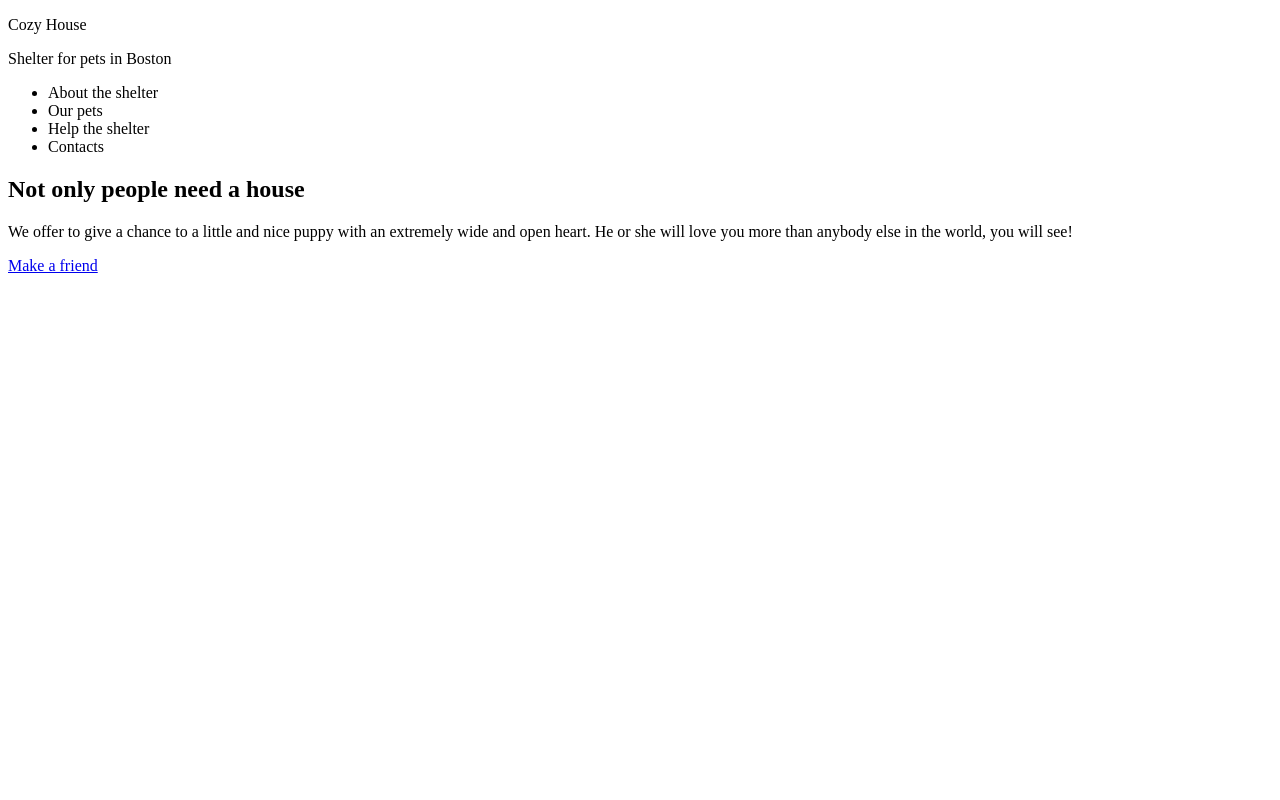
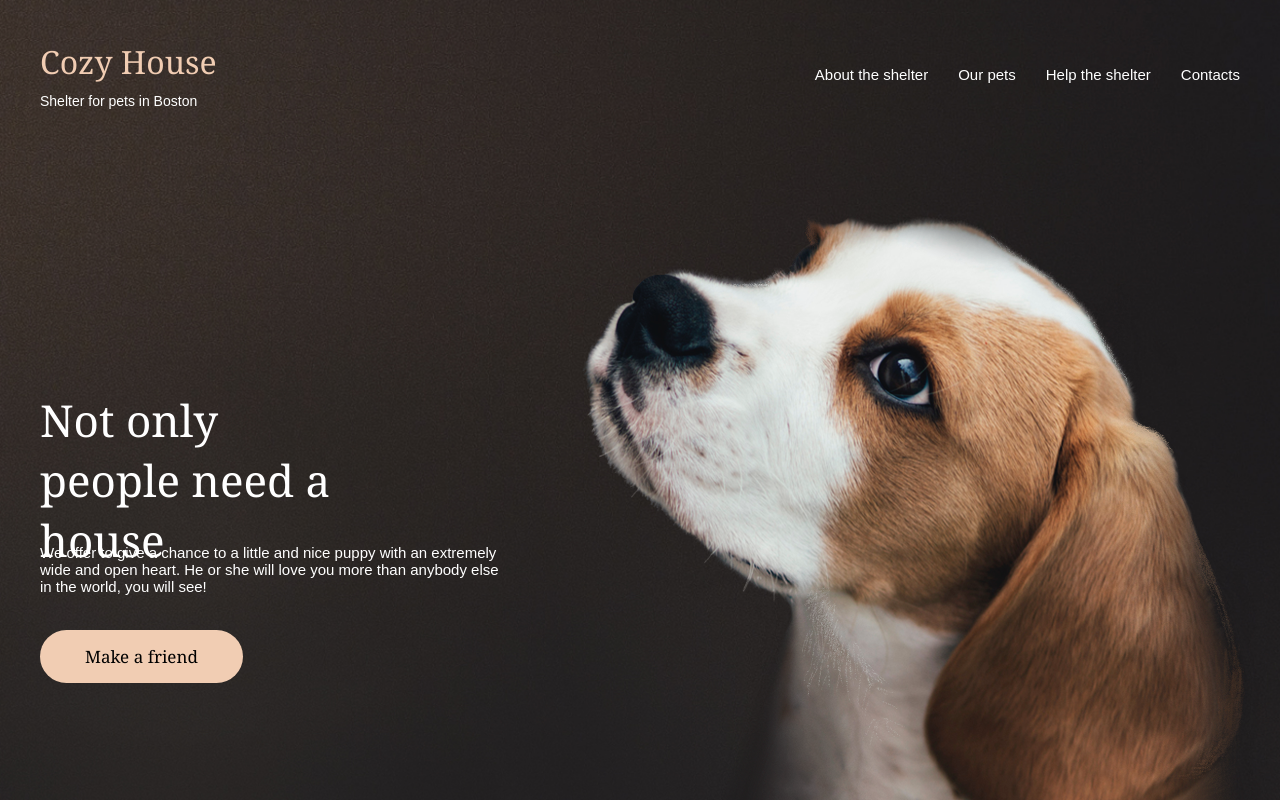
Before and after one commit to EmilEbulisov/shelter, a plain HTML site: page index.html in a window 1280 px wide. Shown: the top 800 px of the page. Drawn offline with Linux system fonts and the light colour scheme.

Commit message:
Сделал шапку и Приветсвенную секциб

```diff
--- a/index.html
+++ b/index.html
@@ -9,15 +9,15 @@
 <body>
     <header class="header">
         <div class="header_logo">
-            <p class="title">Cozy House</p>
-            <p class="subtitle">Shelter for pets in Boston</p>
+            <h3 class="logo_title">Cozy House</h3>
+            <p class="logo_subtitle">Shelter for pets in Boston</p>
         </div>
         <nav class="header_nav">
             <ul class="header_list">
-                <li class="header_list_el">About the shelter</li>
-                <li class="header_list_el">Our pets</li>
-                <li class="header_list_el">Help the shelter</li>
-                <li class="header_list_el">Contacts</li>
+                <li class="header_list_el"><a href="#!">About the shelter</a></li>
+                <li class="header_list_el"><a href="#!">Our pets</a></li>
+                <li class="header_list_el"><a href="#!">Help the shelter</a></li>
+                <li class="header_list_el"><a href="#!">Contacts</a></li>
             </ul>
         </nav>
     </header>
@@ -27,6 +27,7 @@
             <p class="subheading">We offer to give a chance to a little and nice puppy with an extremely wide and open heart. He or she will love you more than anybody else in the world, you will see!</p>
             <a href="#!" class="button_primary">Make a friend</a>
         </div>
+        <img src="./images/start-screen-puppy.png" alt="Стартовый рисунок собаки" class="start_screen_pupy">
     </section>
 </body>
 </html>
--- a/style.css
+++ b/style.css
@@ -0,0 +1,116 @@
+body {
+    font-family: Arial, sans-serif;
+    font-size: 15px;
+    font-weight: 400;
+    color: #FFFFFF;
+    margin: 0;
+    background-color: #fff;
+}
+a {
+    text-decoration: none;
+    color: #fff;
+}
+ul {
+    list-style: none;
+    padding: 0;
+    margin: 0;
+}
+p {
+    margin: 0;
+}
+
+p + p {
+    margin-top: 15px;
+}
+h1, h2, h3 {
+    font-family: Georgia, serif;
+    margin: 0;
+    font-weight: 400;
+}
+
+.header {
+    padding: 40px;
+    display: flex;
+    justify-content: space-between;
+    align-items: center;
+}
+.header_logo {
+}
+.logo_title {
+    font-size: 32px;
+    color: #F1CDB3;
+    margin-bottom: 10px;
+}
+.logo_subtitle {
+    font-size: 14px;
+
+}
+.header_nav {
+    color:#FAFAFA;
+}
+.header_list {
+    display: flex;
+    justify-content: space-between;
+}
+.header_list_el + .header_list_el {
+    margin-left: 30px;
+}
+.header_list_el {
+
+}
+.header_list_el:hover{
+    text-decoration: underline;
+    text-decoration-thickness: 4px;
+    text-underline-offset: 5px;
+    text-decoration-color: #F1CDB3;
+}
+.start_screen {
+    min-height: 100vh;
+
+    margin-top: -150px;
+    padding: 180px 0px 0px 40px;
+
+    background-image: url("./images/start-screen-background.jpg");
+    background-repeat: no-repeat;
+    background-size: cover;
+    /* растягивает картинку на всю ширину */
+    background-position: center;
+
+    display: flex;
+    justify-content: space-between;
+    align-items: center;
+}
+.start_screen_pupy {
+    width: 698px;
+    height: 728px;
+}
+.content {
+}
+.heading {
+    width: 310px;
+    height: 114px;
+    font-size: 44px;
+    margin-bottom: 40px;
+    margin-top: -100px;
+}
+.subheading {
+    font-size: 15px;
+    margin-bottom: 50px;
+    width: 460px;
+}
+.button_primary {
+    width: 207px;
+    height: 52px;
+    border-radius: 100px;
+    padding: 15px 45px;
+    font-family: Georgia, serif;
+    font-size: 17px;
+    color: black;
+    background-color: #F1CDB3;
+    transition: .2s ease-in-out;
+}
+
+.button_primary:hover {
+    background: black;
+    color: #fff;
+}
```
